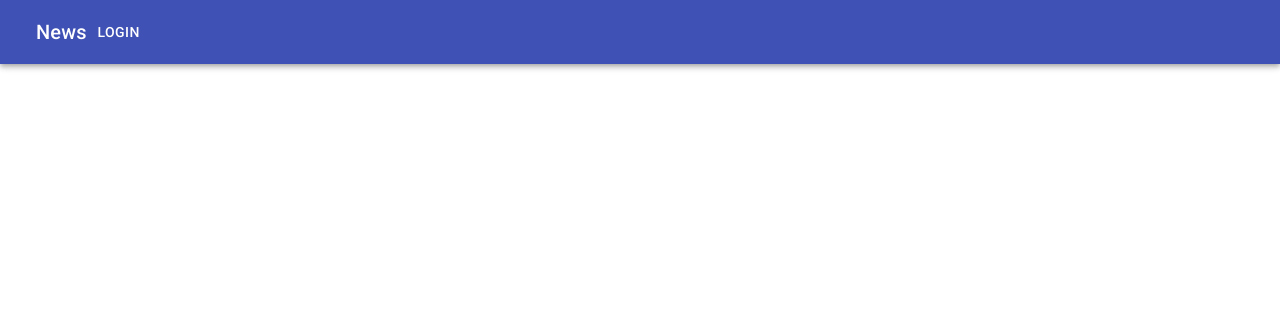
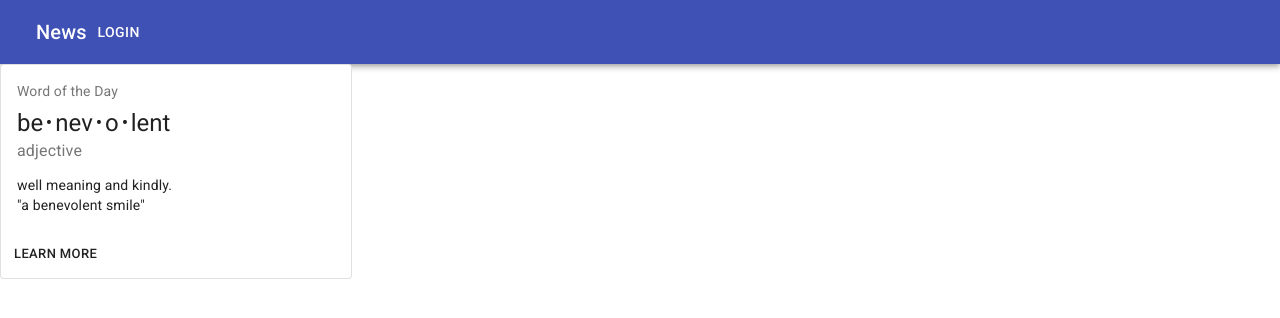
Before and after one commit to crashdaddy/appMusic, a React (Create React App) app: page / in a window 1280 px wide. Both pictures are taken after a click on the button "LOGIN". Shown: the top 318 px of the page. Built offline with nearby package versions, Linux system fonts and the light colour scheme.

Commit message:
buncha nonsense

```diff
--- a/src/App.js
+++ b/src/App.js
@@ -1,32 +1,34 @@
 import React, { Component } from 'react';
 import './App.css';
-import AppBar from '@material-ui/core/AppBar';
-import Toolbar from '@material-ui/core/Toolbar';
-import IconButton from '@material-ui/core/IconButton';
-// import MenuIcon from '@material-ui/core/MenuIcon';
-import Typography from '@material-ui/core/Typography';
-import Button from '@material-ui/core/Button';
-import TextField from '@material-ui/core/TextField';
+import Dashboard from './components/Dashboard';
+import NavBar from './components/NavBar';
 
 
-function App() {
+class App extends Component {
+  constructor(props) {
+    super(props);
+
+    this.state = {
+      loggedIn: false
+    };
+  }
+
+  login = () => {
+    this.setState({
+      loggedIn: !this.state.loggedIn
+    })
+  }
+
+  render() {
   return (
     <div>
-
-      <AppBar position="static">
-        <Toolbar>
-          <IconButton edge="start" className="" color="inherit" aria-label="menu">
-            {/* <MenuIcon /> */}
-          </IconButton>
-          <Typography variant="h6" className="">
-            News
-    </Typography>
-          <Button color="inherit">Login</Button>
-        </Toolbar>
-      </AppBar>
-
+      <NavBar login={this.login} />
+      {this.state.loggedIn ? <Dashboard /> : (
+        <div>Login</div>
+     )}
     </div>
   );
+  }
 }
 
 export default App;
--- /dev/null
+++ b/src/components/Dashboard.js
@@ -0,0 +1,69 @@
+import React, {Component} from 'react';
+import { makeStyles } from '@material-ui/core/styles';
+import Card from '@material-ui/core/Card';
+import CardContent from '@material-ui/core/CardContent';
+import CardActions from '@material-ui/core/CardActions';
+import Typography from '@material-ui/core/Typography';
+import Button from '@material-ui/core/Button';
+
+const useStyles = makeStyles({
+    root: {
+      minWidth: 275,
+      maxWidth:350,
+    },
+    bullet: {
+      display: 'inline-block',
+      margin: '0 2px',
+      transform: 'scale(0.8)',
+    },
+    title: {
+      fontSize: 14,
+    },
+    pos: {
+      marginBottom: 12,
+    },
+  });
+
+function OutlinedCard() {
+    const classes = useStyles();
+    const bull = <span className={classes.bullet}>•</span>;
+
+    return (
+      <Card className={classes.root} variant="outlined">
+        <CardContent>
+          <Typography className={classes.title} color="textSecondary" gutterBottom>
+            Word of the Day
+          </Typography>
+          <Typography variant="h5" component="h2">
+            be{bull}nev{bull}o{bull}lent
+          </Typography>
+          <Typography className={classes.pos} color="textSecondary">
+            adjective
+          </Typography>
+          <Typography variant="body2" component="p">
+            well meaning and kindly.
+            <br />
+            {'"a benevolent smile"'}
+          </Typography>
+        </CardContent>
+        <CardActions>
+          <Button size="small">Learn More</Button>
+        </CardActions>
+      </Card>
+    );
+  }
+
+class Dashboard extends Component {
+
+    render() {
+        return(
+            <div>
+                <OutlinedCard />
+            </div>
+        )
+
+    }
+}
+
+
+ export default Dashboard;
--- /dev/null
+++ b/src/components/NavBar.js
@@ -0,0 +1,32 @@
+import React, {Component} from 'react';
+import AppBar from '@material-ui/core/AppBar';
+import Toolbar from '@material-ui/core/Toolbar';
+import IconButton from '@material-ui/core/IconButton';
+// import MenuIcon from '@material-ui/core/MenuIcon';
+import Typography from '@material-ui/core/Typography';
+import Button from '@material-ui/core/Button';
+import TextField from '@material-ui/core/TextField';
+
+class NavBar extends Component {
+
+    render() {
+        return(
+            <AppBar position="static">
+            <Toolbar>
+              <IconButton edge="start" className="" color="inherit" aria-label="menu">
+                {/* <MenuIcon /> */}
+              </IconButton>
+              <Typography variant="h6" className="">
+                News
+              </Typography>
+              <Button color="inherit" onClick={this.props.login}>Login</Button>
+            </Toolbar>
+          </AppBar>
+
+        )
+    }
+}
+
+
+
+export default NavBar
```
